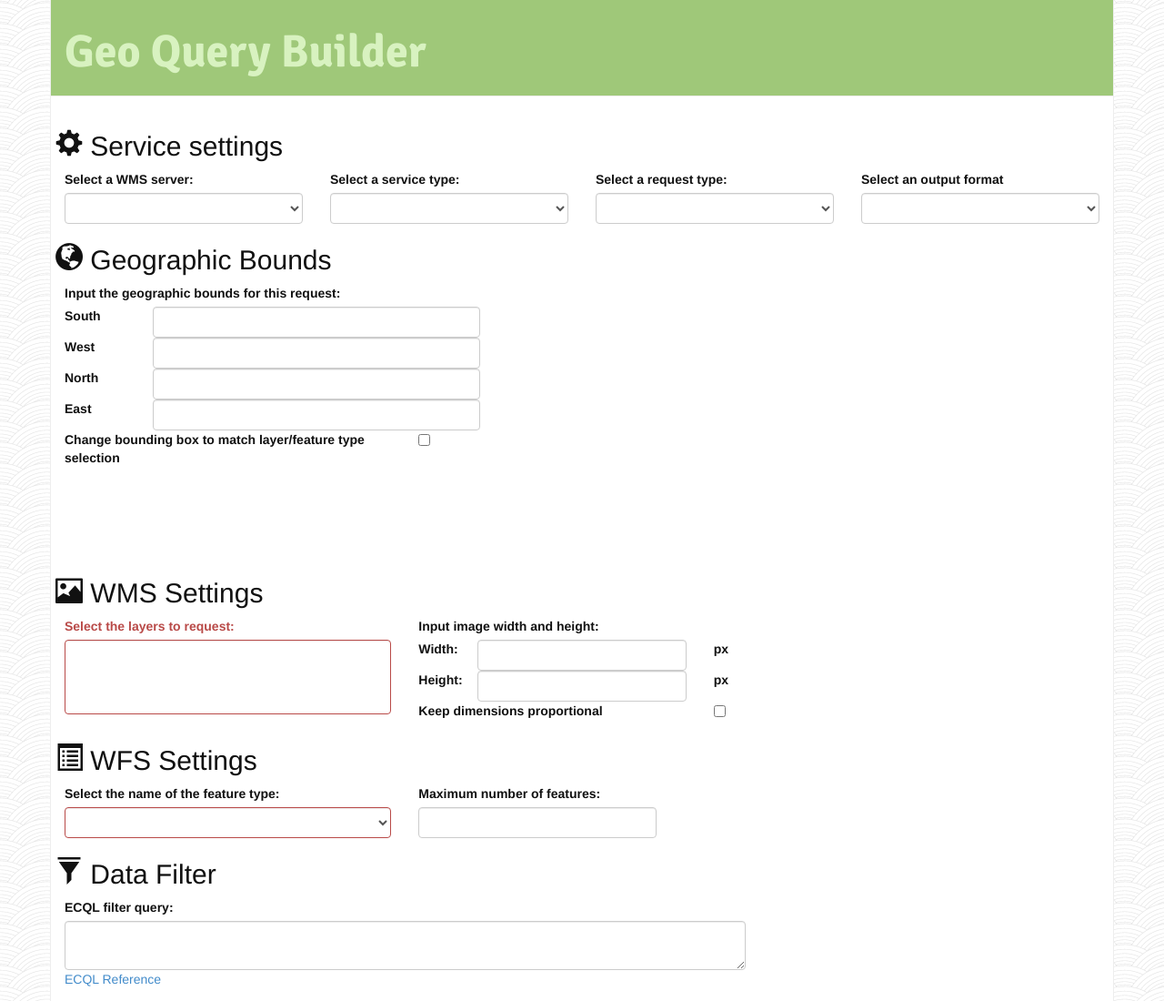
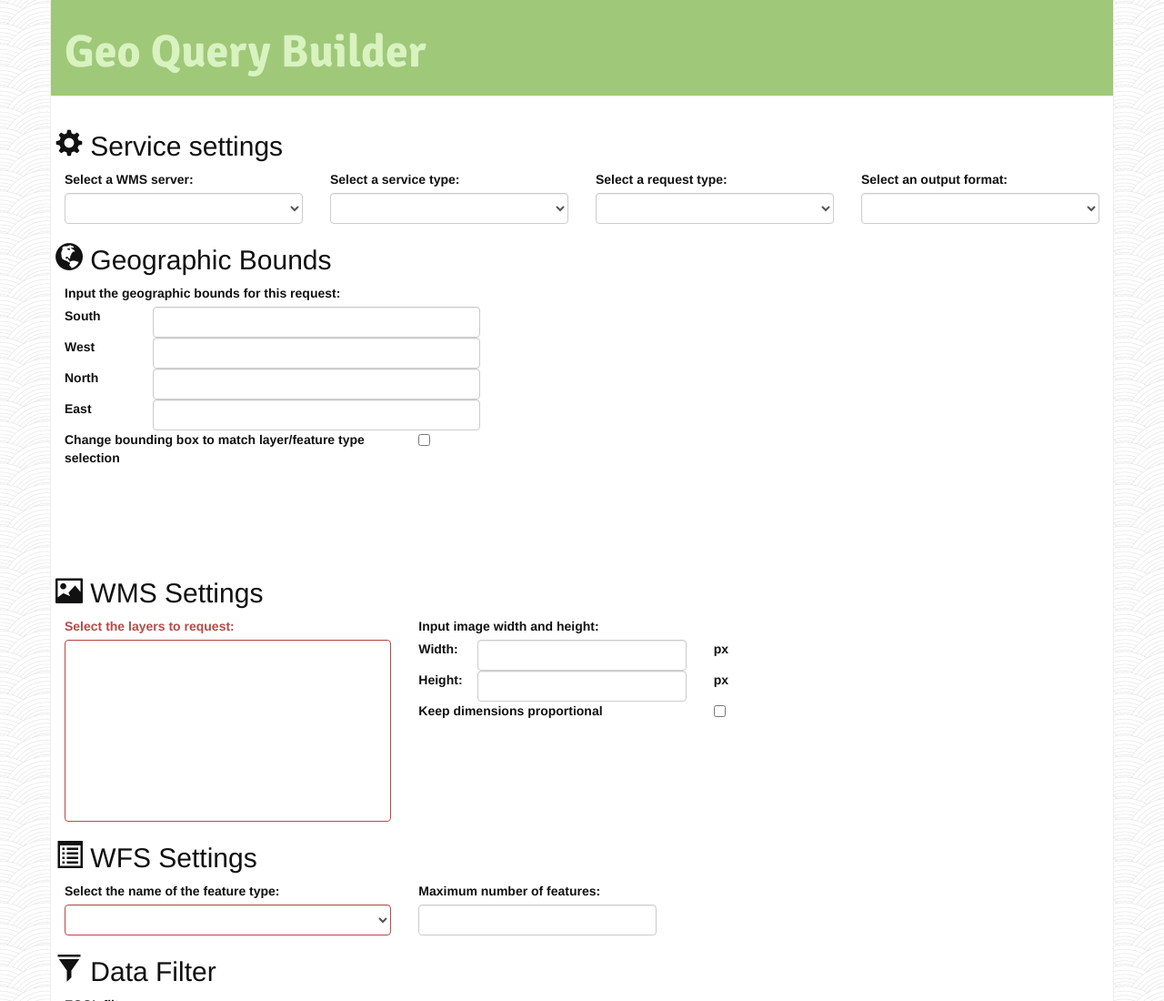
Before and after one commit to kennib/geo-query-builder, a plain HTML site: page index.html in a window 1280 px wide. Shown: the top 1100 px of the page at 91% size. Drawn offline with Linux system fonts and the light colour scheme; some packages are replaced by stand-ins of ours; a script that the page names is missing; a web font is replaced by a local one.

Commit message:
Tweaked ui.

```diff
--- a/css/main.css
+++ b/css/main.css
@@ -25,6 +25,14 @@ form, .container > div {
 
 #map {
   height: 300px;
+}
+
+#wms-layers {
+  height: 200px;
+}
+
+#ecql-filter {
+  height: 120px;
 }
 
 #preview > .row {
--- a/index.html
+++ b/index.html
@@ -52,7 +52,7 @@
           </fieldset>
 
           <fieldset class="col-md-3">
-          <label for="format">Select an output format</label>
+          <label for="format">Select an output format:</label>
             <select name="format" class="form-control" ng-model="format" ng-options="format for format in requestTypes[requestType].formats"></select>
           </fieldset>
         </fieldset>
@@ -117,7 +117,7 @@
 
           <fieldset class="col-md-4 has-error" ng-class="{'has-success': features}">
             <label for="layers" class="control-label">Select the layers to request:</label>
-            <select name="layers" class="form-control" ng-model="features" ng-options="name as name for (name, feature) in featureList"
+            <select name="layers" id="wms-layers" class="form-control" ng-model="features" ng-options="name as name for (name, feature) in featureList"
               multiple="multiple" multiselect-dropdown required></select>
            </fieldset>
 
@@ -176,7 +176,7 @@
 
           <fieldset class="col-md-8">
             <label for="cql_filter">ECQL filter query:</label>
-            <textarea name="cql_filter" class="form-control" ng-model="cql_filter"></textarea>
+            <textarea name="cql_filter" id="ecql-filter" class="form-control" ng-model="cql_filter"></textarea>
           </fieldset>
         </fieldset>
 
```
